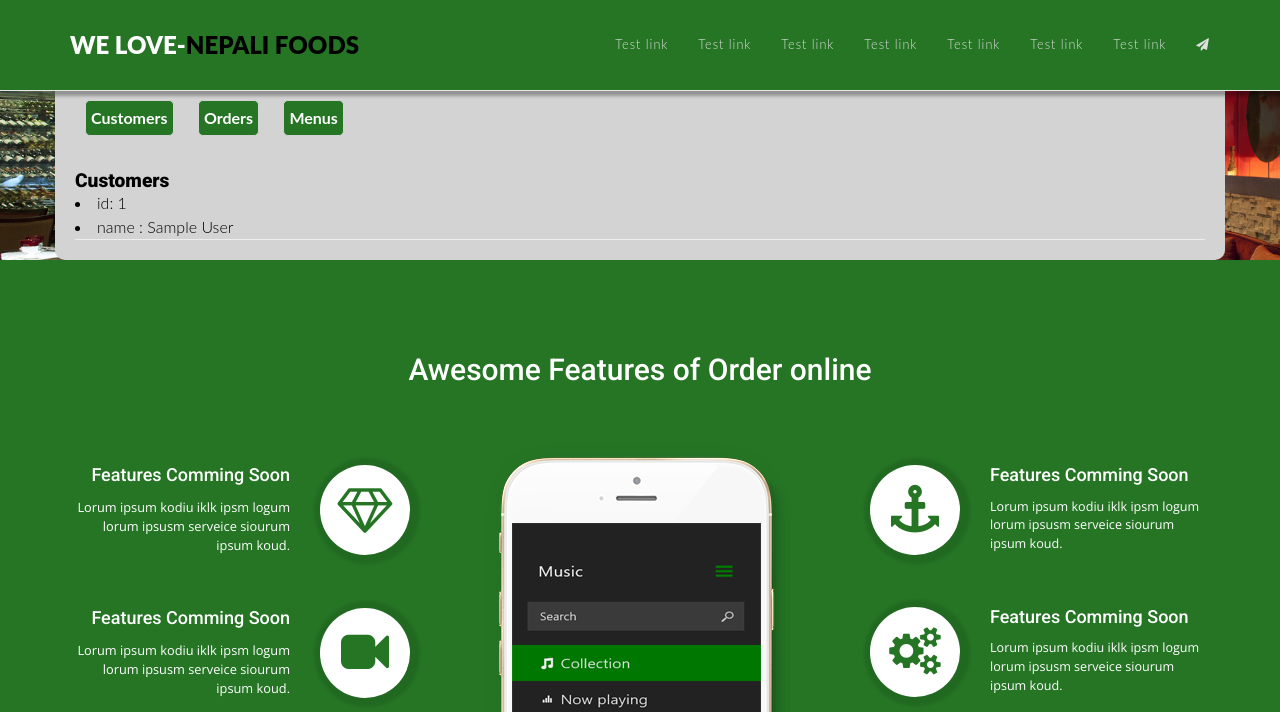
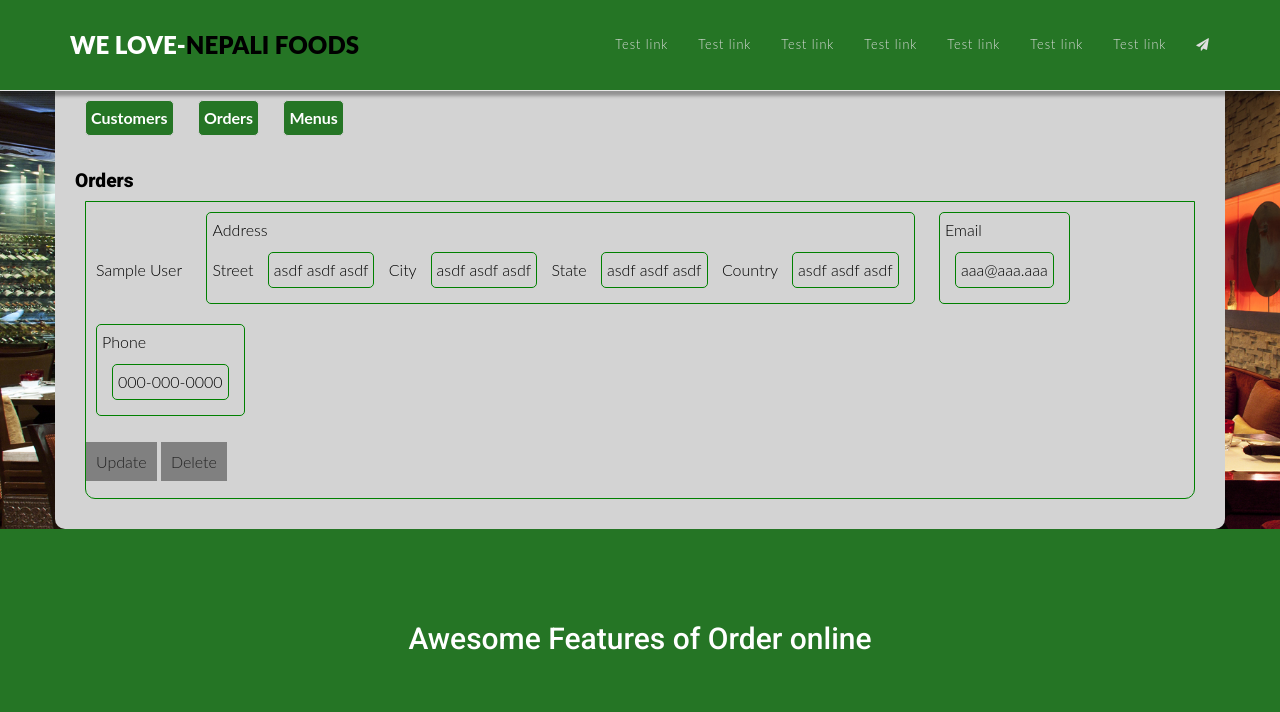
Before and after one commit to krishnakarki195/Order-Processing-System-Python-Django, a Django app: page /orders/list_customer/ in a window 1280 px wide. Shown: the top 712 px of the page. Run offline with Django 3.2, Linux system fonts and the light colour scheme; tables that the repository leaves empty hold one stand-in row (values such as "Sample post"); some libraries are stand-ins or nearby versions.

Commit message:
CRUD operation completed for Customer, Order, and menuItems

```diff
--- a/ops/orders/models.py
+++ b/ops/orders/models.py
@@ -3,6 +3,7 @@ from django.db import models
 from django.contrib.auth.models import User
 from phonenumber_field.modelfields import PhoneNumberField
 from decimal import Decimal
+from django.urls import reverse
 
 
 class Customer(models.Model):
@@ -11,12 +12,24 @@ class Customer(models.Model):
     def __str__(self):
         return(str(self.name))
 
+    def get_update_url(self):
+        return reverse('orders:update_customer', args=[self.id])
+
+    def get_delete_url(self):
+        return reverse('orders:delete_customer', args=[self.id])
+
 
 class MenuItem(models.Model):
     name = models.CharField(max_length=120)
 
     def __str__(self):
         return (str(self.name))
+
+    def get_update_url(self):
+        return reverse('orders:update_menu', args=[self.id])
+
+    def get_delete_url(self):
+        return reverse('orders:delete_menu', args=[self.id])
 
 
 class Order(models.Model):
@@ -27,8 +40,11 @@ class Order(models.Model):
     def __str__(self):
         return (str(self.name))
 
-    def get_absolute_url(self):
-        return reverse('update_order', args=[self.id])
+    def get_update_url(self):
+        return reverse('orders:update_order', args=[self.id])
+
+    def get_delete_url(self):
+        return reverse('orders:delete_order', args=[self.id])
 
 #url = models.UrlField(max_length=200)
 # =======
--- a/ops/orders/views.py
+++ b/ops/orders/views.py
@@ -26,7 +26,7 @@ class CustomerList(View):
         context = {}
         customers = Customer.objects.all()
         for customer in customers:
-            context[customer.name] = {'id':customer.id,'name':customer.name}
+            context[customer.name] = {'customer':customer,'id':customer.id,'name':customer.name}
         return render(request,self.template_name,{'customers':context})
 
 
@@ -96,7 +96,7 @@ class MenuList(View):
         context = {}
         menus = MenuItem.objects.all()
         for menu in menus:
-            context[menu.name] = {'id':menu.id,'name':menu.name}
+            context[menu.name] = {'menu':menu,'id':menu.id,'name':menu.name}
         return render(request,self.template_name,{'menus':context})
 
 
@@ -139,7 +139,7 @@ class MenuUpdate(View):
         return render(request,self.template_name,{'form':form})
 
     def post(self,request,id,*args,**kwargs):
-        ob = get_object_or_404(Order,id=id)
+        ob = get_object_or_404(MenuItem,id=id)
         form = self.form_class(request.POST or None,instance=ob)
         if form.is_valid():
             instance = form.save(commit=False)
@@ -167,8 +167,7 @@ class OrderList(View):
         orders = Order.objects.all()
         for order in Order.objects.all().prefetch_related('menuitems'):
             menuitems = list(order.menuitems.all())
-            context[order.name]={'id':order.id,'name':order.name,'customer':order.customer,'menuitems':menuitems}
-
+            context[order.name]={'order':order,'id':order.id,'name':order.name,'customer':order.customer,'menuitems':menuitems}
         return render(request,self.template_name,{'form':context})
 
 
@@ -180,7 +179,7 @@ class OrderDetail(View):
         context = {}
         for order in Order.objects.filter(id=int(id)).prefetch_related('menuitems'):
             menuitems = list(order.menuitems.all())
-            context[order.name]={'id':order.id,'name':order.name,'customer':order.customer,'menuitems':menuitems}
+            context[order.name]={'order':order,'id':order.id,'name':order.name,'customer':order.customer,'menuitems':menuitems}
 
         return render(request,self.template_name,{'form':context})
 
--- a/ops/templates/orders/detail_order.html
+++ b/ops/templates/orders/detail_order.html
@@ -29,8 +29,8 @@
                         <li>Active</li>
                     </ul>
                 </li><br />
-                <span class="attr_link"><a href="#">Update</a></span>
-                <span class="attr_link"><a href="#">Delete</a></span>
+                <span class="attr_link"><a href="{{ order.order.get_update_url }}">Update</a></span>
+                <span class="attr_link"><a href="{{ order.order.get_delete_url }}">Delete</a></span>
                 <br />
                 <br />
             </div>
--- a/ops/templates/orders/list_customer.html
+++ b/ops/templates/orders/list_customer.html
@@ -7,12 +7,35 @@
             {% include "menu.html" %}
         {% endblock menu %}
 
-        <h3>Customers</h3>
-
+        <h3>Orders</h3>
         {% for customer in customers.values %}
-            <li>id: {{customer.id}}</li>
-            <li>name : {{customer.name}}</li>
-            <hr />
+            <div class="custom_list">
+                <span class="attr_content">{{customer.name}}</span>
+                <li>Address
+                    <ul>
+                        Street <li>asdf asdf asdf</li>
+                        City <li>asdf asdf asdf</li>
+                        State <li>asdf asdf asdf</li>
+                        Country <li>asdf asdf asdf</li>
+                    </ul>
+                </li>
+                <li>Email
+                    <ul>
+                        <li>aaa@aaa.aaa</li>
+                    </ul>
+                </li>
+                <li>Phone
+                    <ul>
+                        <li>000-000-0000</li>
+                    </ul>
+                </li>
+                <br />
+                <br />
+                <span class="attr_link"><a href="{{customer.customer.get_update_url}}">Update</a></span>
+                <span class="attr_link"><a href="{{customer.customer.get_delete_url}}">Delete</a></span>
+                <br />
+                <br />
+            </div>
         {% endfor %}
     </div>
 
--- a/ops/templates/orders/list_order.html
+++ b/ops/templates/orders/list_order.html
@@ -29,8 +29,8 @@
                         <li>Active</li>
                     </ul>
                 </li><br />
-                <span class="attr_link"><a href="{{order.get_absolute_url}}">Update</a></span>
-                <span class="attr_link"><a href="{{order.get_absolute_url}}">Delete</a></span>
+                <span class="attr_link"><a href="{{ order.order.get_update_url }}">Update</a></span>
+                <span class="attr_link"><a href="{{ order.order.get_delete_url }}">Delete</a></span>
                 <br />
                 <br />
             </div>
--- a/ops/templates/orders/update_menu.html
+++ b/ops/templates/orders/update_menu.html
@@ -10,7 +10,7 @@
 
 		<form method='post' action="">{%csrf_token%}
 			{{ form.as_p }}
-			<input type='submit' value='Update Menu'>
+			<input type='submit' value='Update'>
 		</form>
 	</div>
 
--- a/ops/templates/orders/update_order.html
+++ b/ops/templates/orders/update_order.html
@@ -10,7 +10,7 @@
 
 		<form method='post' action="">{%csrf_token%}
 		{{ form.as_p }}
-		<input type='submit' value='create order'>
+		<input type='submit' value='Update'>
 		</form>
 	</div>
 
```
Also changed, not shown: ops/templates/orders/detail_customer.html (+35 -12 lines), ops/templates/orders/detail_menu.html (+29 -12 lines), ops/templates/orders/list_menu.html (+21 -3 lines), ops/templates/orders/update_customer.html (+17 -0 lines).
